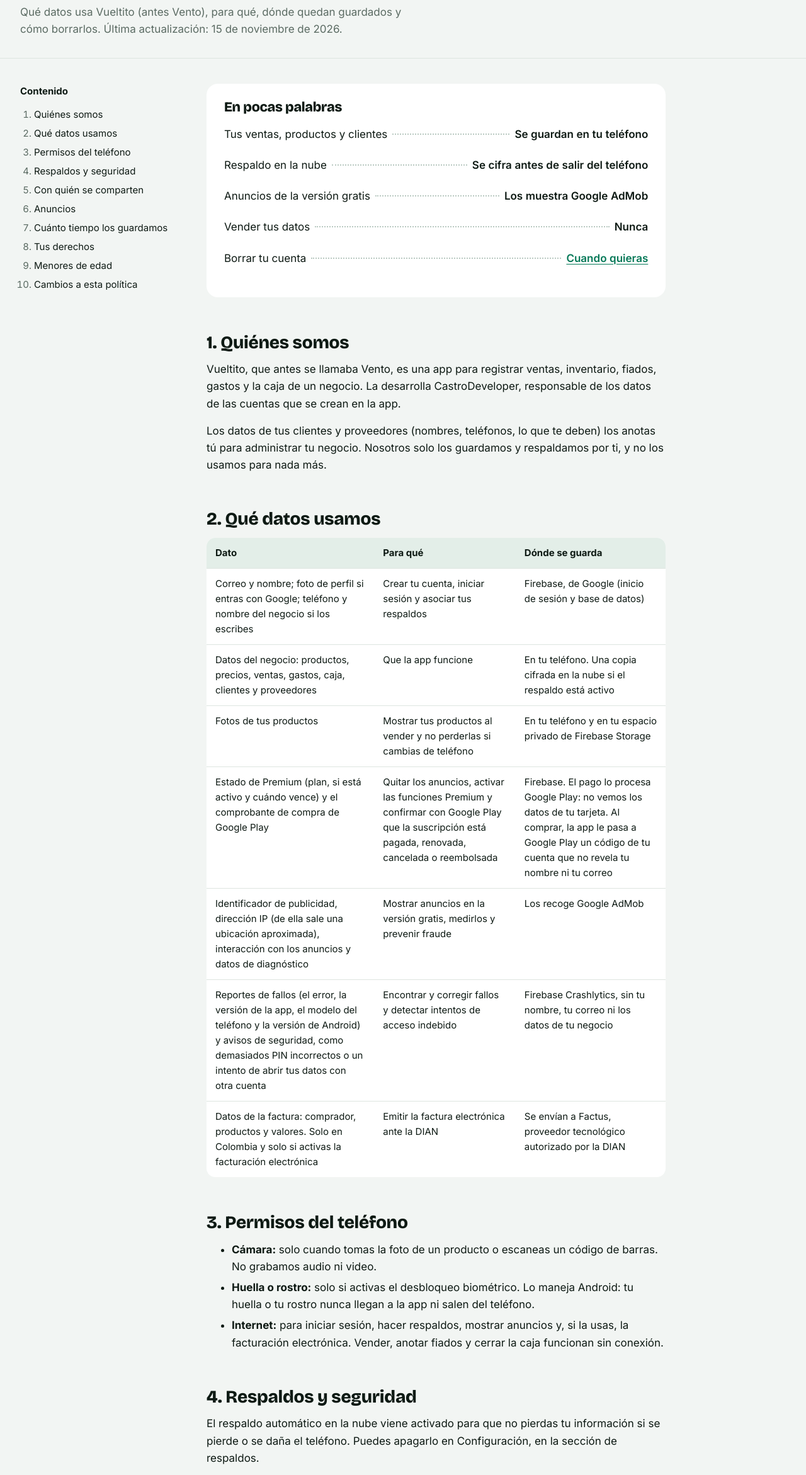
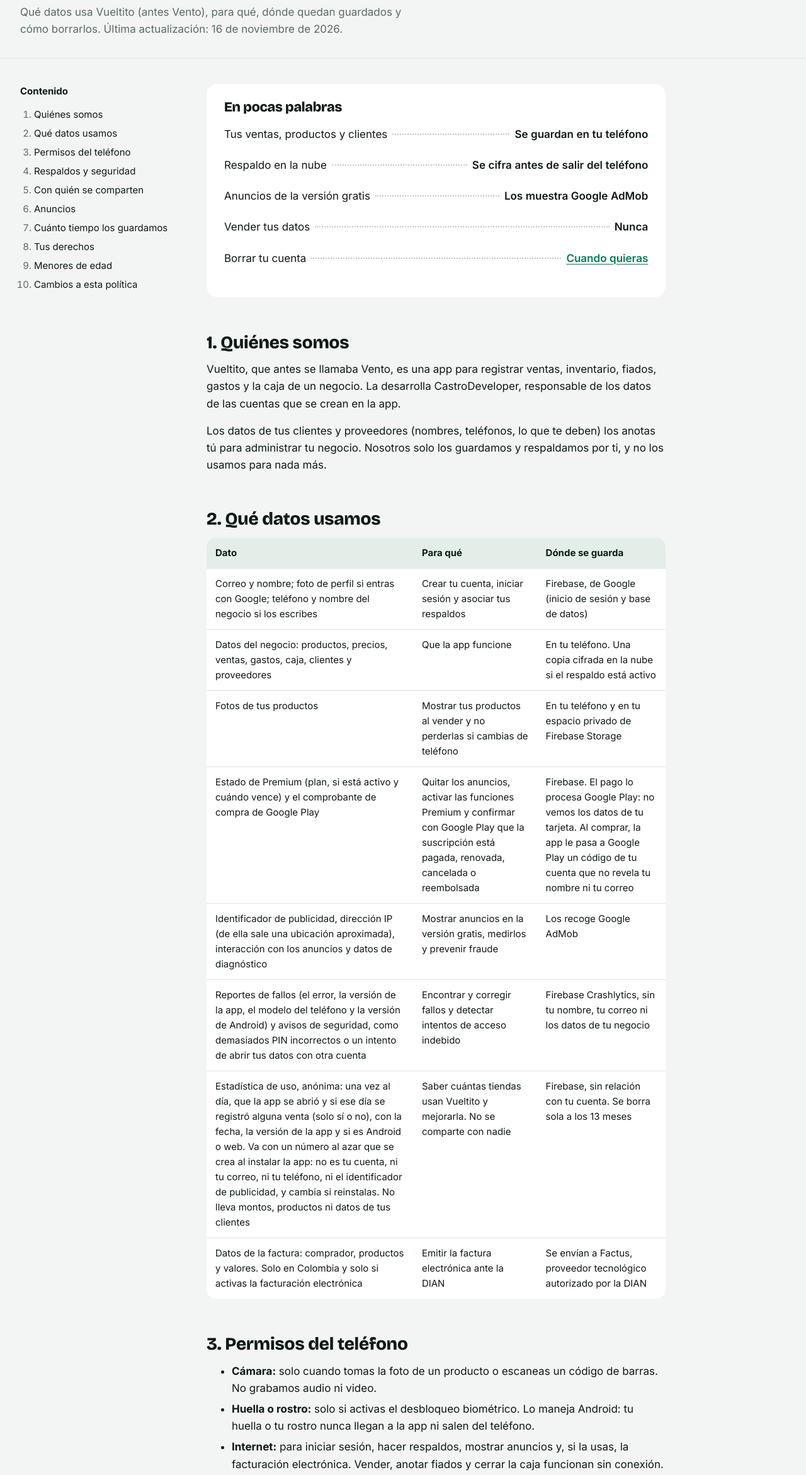
Before and after one commit to castrodeveloper12-coder/vento-page, a plain HTML site: page privacy-policy.html in a window 1280 px wide. Shown: the part 189-2531 px from the top of the page at 63% size. Drawn offline with nearby package versions, Linux system fonts and the light colour scheme.

Commit message:
Privacidad: estadística de uso anónima (tiendas activas), se borra a los 13 meses
Co-Authored-By: Claude Opus 5.5 <noreply@anthropic.com>

```diff
--- a/privacy-policy.html
+++ b/privacy-policy.html
@@ -39,7 +39,7 @@
     <div class="doc-head">
       <div class="wrap">
         <h1 class="display">Política de privacidad</h1>
-        <p>Qué datos usa Vueltito (antes Vento), para qué, dónde quedan guardados y cómo borrarlos. Última actualización: 15 de noviembre de 2026.</p>
+        <p>Qué datos usa Vueltito (antes Vento), para qué, dónde quedan guardados y cómo borrarlos. Última actualización: 16 de noviembre de 2026.</p>
       </div>
     </div>
 
@@ -113,6 +113,11 @@
               <td data-label="Dónde se guarda">Firebase Crashlytics, sin tu nombre, tu correo ni los datos de tu negocio</td>
             </tr>
             <tr>
+              <td data-label="Dato">Estadística de uso, anónima: una vez al día, que la app se abrió y si ese día se registró alguna venta (solo sí o no), con la fecha, la versión de la app y si es Android o web. Va con un número al azar que se crea al instalar la app: no es tu cuenta, ni tu correo, ni tu teléfono, ni el identificador de publicidad, y cambia si reinstalas. No lleva montos, productos ni datos de tus clientes</td>
+              <td data-label="Para qué">Saber cuántas tiendas usan Vueltito y mejorarla. No se comparte con nadie</td>
+              <td data-label="Dónde se guarda">Firebase, sin relación con tu cuenta. Se borra sola a los 13 meses</td>
+            </tr>
+            <tr>
               <td data-label="Dato">Datos de la factura: comprador, productos y valores. Solo en Colombia y solo si activas la facturación electrónica</td>
               <td data-label="Para qué">Emitir la factura electrónica ante la DIAN</td>
               <td data-label="Dónde se guarda">Se envían a Factus, proveedor tecnológico autorizado por la DIAN</td>
@@ -157,6 +162,7 @@
           <li><strong>Tu cuenta, tus respaldos y tus fotos en la nube:</strong> mientras tengas la cuenta. Si la eliminas, los borramos en un máximo de 30 días. De los respaldos se guardan los 5 más recientes.</li>
           <li><strong>Respaldos hechos con versiones anteriores al 3 de noviembre de 2026:</strong> usaban un formato antiguo. La app deja de restaurarlos el 1 de marzo de 2027 y ese día los borramos de la nube. Si abres la app antes, se hace un respaldo nuevo cifrado.</li>
           <li><strong>Los datos en tu teléfono:</strong> hasta que desinstales la app o uses la opción de borrar los datos del teléfono.</li>
+          <li><strong>La estadística de uso anónima:</strong> 13 meses; después se borra sola. Como no está ligada a tu cuenta, no es parte de lo que se borra al eliminarla.</li>
           <li><strong>Las facturas electrónicas emitidas:</strong> las conservan Factus y la DIAN por el tiempo que exige la ley colombiana.</li>
         </ul>
 
```
